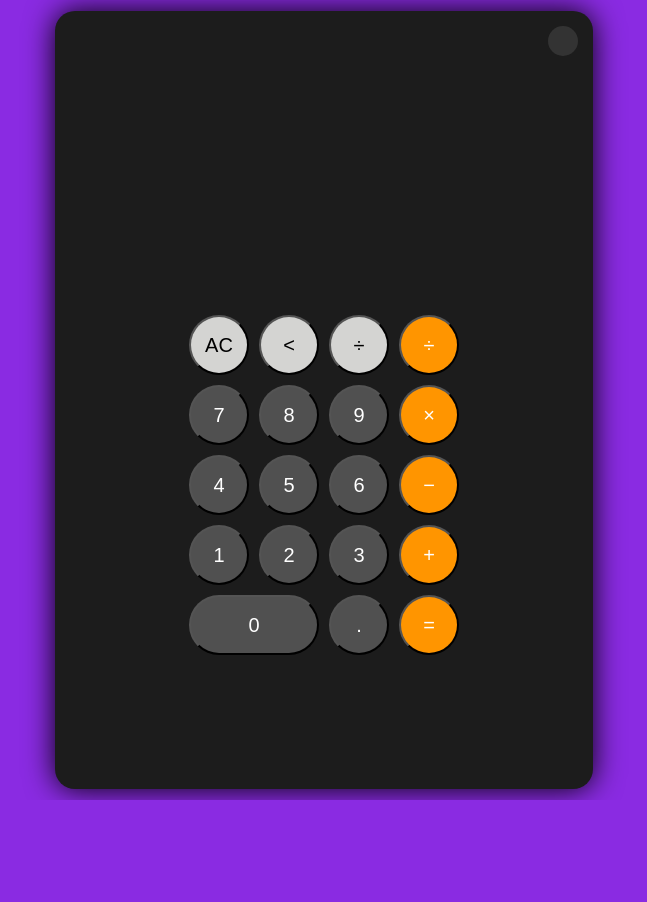
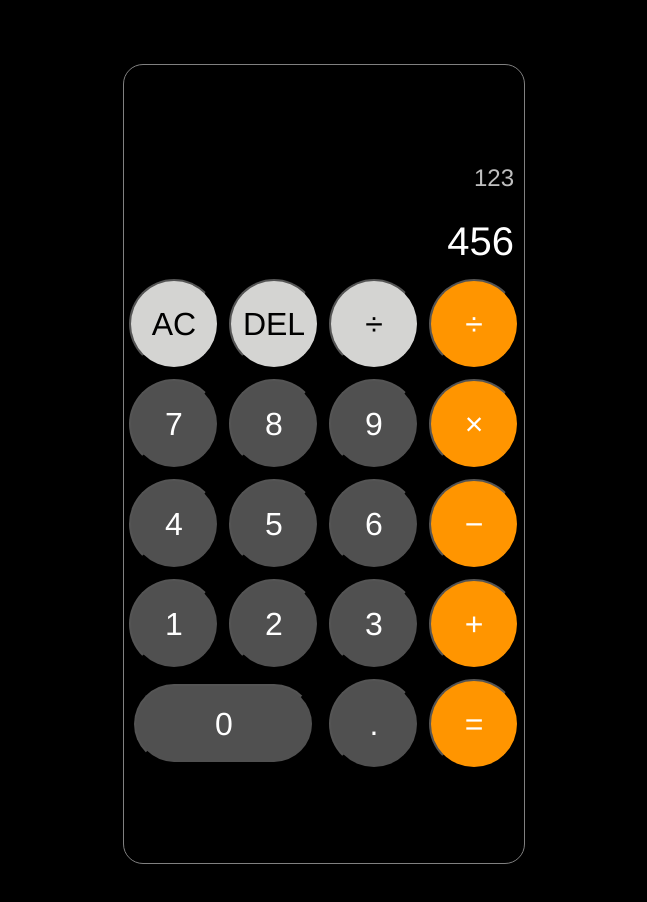
Before and after one commit to JGrineau/Calculator-App, a plain HTML site: page index.html in a window 1280 px wide. Shown: the whole page, without its empty margins (316-963 px from the left). Before the commit the page ends 800 px from the top, so only its background shows below. Drawn offline with Linux system fonts and the light colour scheme.

Commit message:
update to the look

```diff
--- a/index.html
+++ b/index.html
@@ -9,47 +9,41 @@
   </head>
   <body>
     <div class="container">
-      <div class="calculator dark">
-        <div class="theme-toggler active">
-          <i class="toggler-icon"></i>
-        </div>
-        <div class="display-screen">
-          <div id="display"></div>
-        </div>
-        <div class="buttons">
-          <table>
-            <tr>
-              <td><button class="btn-operator" id="clear">AC</button></td>
-              <td><button class="btn-operator" id="backspace"><</button></td>
-              <td>
-                <button class="btn-operator" id="divide">&divide;</button>
-              </td>
-              <td><button class="btn-operator" id="/">&divide;</button></td>
-            </tr>
-            <tr>
-              <td><button class="btn-number" id="7">7</button></td>
-              <td><button class="btn-number" id="8">8</button></td>
-              <td><button class="btn-number" id="9">9</button></td>
-              <td><button class="btn-operator" id="X">&times;</button></td>
-            </tr>
-            <tr>
-              <td><button class="btn-number" id="4">4</button></td>
-              <td><button class="btn-number" id="5">5</button></td>
-              <td><button class="btn-number" id="6">6</button></td>
-              <td><button class="btn-operator" id="-">&minus;</button></td>
-            </tr>
-            <tr>
-              <td><button class="btn-number" id="1">1</button></td>
-              <td><button class="btn-number" id="2">2</button></td>
-              <td><button class="btn-number" id="3">3</button></td>
-              <td><button class="btn-operator" id="+">&plus;</button></td>
-            </tr>
-            <tr>
-              <td colspan="2"><button class="btn-zero" id="zero">0</button></td>
-              <td><button class="btn-number" id=".">.</button></td>
-              <td><button class="btn-equals" id="equals">&equals;</button></td>
-            </tr>
-          </table>
+      <div class="calculator-grid">
+        <!-- <div class="calculator dark">
+          <div class="theme-toggler active">
+            <i class="toggler-icon"></i>
+          </div> -->
+          <div class="output">
+            <div class="previous">123</div>
+            <div class="current">456</div>
+          </div>
+
+          <button class="actions">AC</button>
+          <button class="actions">DEL</button>
+          <button class="actions">&divide;</button>
+          <button class="operators">&divide;</button>
+
+          <button class="numbers">7</button>
+          <button class="numbers">8</button>
+          <button class="numbers">9</button>
+
+          <button class="operators">&times;</button>
+
+          <button class="numbers">4</button>
+          <button class="numbers">5</button>
+          <button class="numbers">6</button>
+          <button class="operators">&minus;</button>
+
+          <button class="numbers">1</button>
+          <button class="numbers">2</button>
+          <button class="numbers">3</button>
+
+          <button class="operators">&plus;</button>
+
+          <button class="numbers" id="zero">0</button>
+          <button class="numbers">.</button>
+          <button class="operators">&equals;</button>
         </div>
       </div>
     </div>
--- a/style.css
+++ b/style.css
@@ -1,3 +1,102 @@
+*,
+*::before,
+*::after {
+  box-sizing: border-box;
+  font-family: "Franklin Gothic Medium", "Arial Narrow", Arial, sans-serif;
+  font-weight: normal;
+}
+
+body {
+  padding: 0;
+  margin: 0;
+  background-color: black;
+}
+.container {
+  padding: 5%;
+  margin-bottom: 10%;
+  display: grid;
+  justify-content: center;
+  min-height: 100vh;
+}
+.calculator-grid {
+  display: grid;
+  justify-content: center;
+  align-items: left;
+  align-content: center;
+  min-height: 100vh;
+  grid-template-columns: repeat(4, 100px);
+  grid-template-rows: minmax(120px, auto) repeat(5, 100px);
+  background-color: black;
+  border: 1px solid gray;
+  border-radius: 20px;
+}
+
+.calculator-grid > button {
+  font-size: 2rem;
+  cursor: pointer;
+
+  outline: none;
+  border-radius: 200px;
+  margin: 5%;
+}
+
+/* .calculator-grid > button:hover {
+  background-color: rgba(255, 255, 255, 0.35);
+} */
+
+.output {
+  grid-column: 1 / -1;
+  display: flex;
+  align-items: flex-end;
+  justify-content: space-between;
+  flex-direction: column;
+  padding: 10px;
+  color: #fff;
+  word-wrap: break-word;
+  word-break: break-all;
+}
+.output .previous {
+  color: rgba(255, 255, 255, 0.75);
+  font-size: 1.5rem;
+}
+
+.output .current {
+  color: #fff;
+  font-size: 2.5rem;
+}
+
+#zero {
+  grid-column: span 2;
+  align-content: left;
+}
+.numbers {
+  background-color: #505050;
+  color: #fff;
+}
+.numbers:hover {
+  /* background-color: rgba(255, 255, 255, 0.35); */
+  background-color: #fff;
+  color: #505050;
+}
+.operators {
+  background-color: #ff9500;
+  color: #fff;
+}
+.operators:hover {
+  background-color: #fff;
+  color: #ff9500;
+}
+
+.actions {
+  background-color: #d4d4d2;
+  color: black;
+}
+.actions:hover {
+  background-color: #f5f5f4;
+  color: black;
+}
+
+/*
 * {
   padding: 0;
   margin: 0;
@@ -92,7 +191,7 @@ button#zero {
 }
 
 /* Light Theme*/
-
+/*
 .calculator {
   background-color: #fff;
 }
@@ -115,9 +214,9 @@ button#zero {
 .calculator button#equals {
   background-color: #ff9500;
 }
-
+*
 /* Dark Theme*/
-
+/*
 .calculator.dark {
   background-color: #1c1c1c;
 }
@@ -156,3 +255,4 @@ button#zero {
   background-color: #505050;
   color: #fff;
 }
+*/
```
